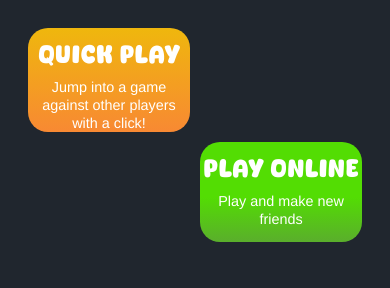
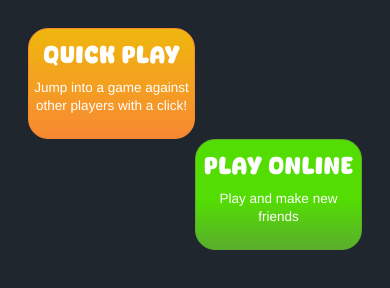
Before and after one commit to mmaciesowicz/Colonist-Developer-Test, a plain HTML site: page index.html in a window 390 px wide. Drawn offline with Linux system fonts and the light colour scheme.

Commit message:
button font text more responsive

```diff
--- a/style.scss
+++ b/style.scss
@@ -27,76 +27,58 @@ body {
 .grid-container {
     display: grid;
     grid-template-columns: repeat(2, 1fr);
-    gap: 10px;
-    grid-auto-rows: minmax(100px, auto);
+    gap: 0;
+    // grid-auto-rows: minmax(5.5em, auto);
 
     .btn {
         color: white;
-        border-top-left-radius: 20px;
-        border-top-right-radius: 20px;
-        border-bottom-right-radius: 20px;
-        border-bottom-left-radius: 20px;
+        border-radius: 20px;
+        border-width: 10px;
         text-align: center;
+        max-width: 500px;
 
         .btn-text-top {
             margin-top: 1em;
             margin-bottom: 0.5em;
+            margin-left: 0.3em;
+            margin-right: 0.3em;
             text-transform: uppercase;
 
             .btn-title {
                 font-family: $font-btn-title;
-                font-size: 1.5em;
+                font-size: calc(1.2rem + 1vw);
             }
         }
 
         .btn-text-bottom {
-            margin-bottom: 0;
+            margin-bottom: 1.5rem;
+            margin-left: 0.3em;
+            margin-right: 0.3em;
             .btn-subtext {
-                font-size: 0.9em;
+                font-size: calc(0.6rem + 1vw);
                 font-weight: 550;
+
             }
+        }
+
+        &:hover {
+            filter: drop-shadow(0 0 0.4rem white);
         }
 
     }
 
 
     .button-left-top {
-        // position: absolute;
-        // margin-left: 20px;
-        // margin-top: 20px;
-        // width: 100px;
-        // height: 50px;
         background: linear-gradient(to bottom, $btn-light-orange 0%, $btn-dark-orange 100%);
+        border: 1px solid $btn-dark-orange;
         grid-row: 1;
         grid-column: 1;
-
-        &:hover {
-            background: $blue-darker;
-            // color: #fff;
-            // margin-top: 20px;
-            // width: 100px;
-        }
     }
 
     .button-right-bottom {
-        // position: absolute;
-        // margin-left: 170px;
-        // margin-top: 100px;
-        // width: 100px;
-        // height: 50px;
         grid-row: 2;
         grid-column: 2;
         background: linear-gradient(to bottom, $btn-light-green 55%, $btn-dark-green 100%);
-
-        // span {
-        //     margin: auto;
-        // }
-
-        &:hover {
-            background: $blue-darker;
-            // color: #fff;
-            // margin-top: 100px;
-            // width: 100px;
-        }
+        border: 1px solid $btn-dark-green;
     }
 }
```
Also changed, not shown: style.css, 1 other file.
